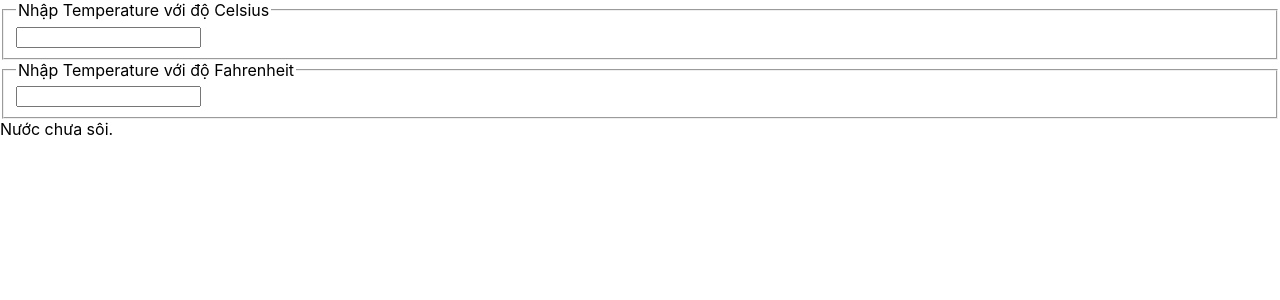
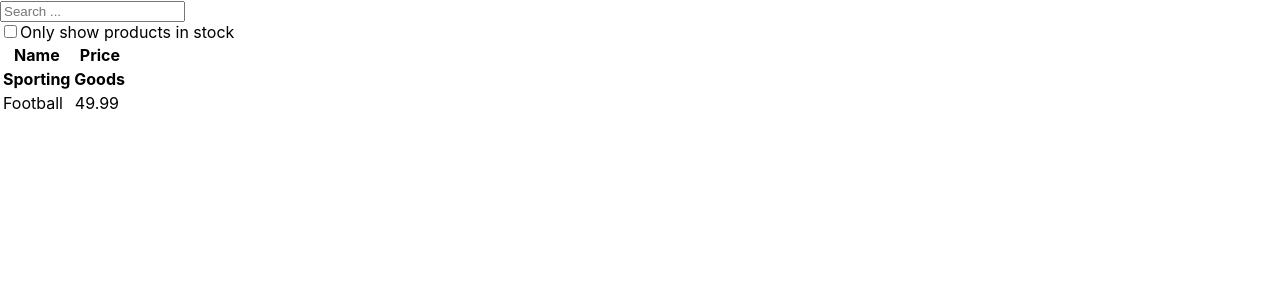
Before and after one commit to gialongchuai/react, a React (Create React App) app: page / in a window 1280 px wide. Shown: the top 300 px of the page. Built offline with nearby package versions, Linux system fonts and the light colour scheme.

Commit message:
luoi bieng

```diff
--- a/src/index.js
+++ b/src/index.js
@@ -4,12 +4,13 @@ import './index.css';
 import App from './App';
 import reportWebVitals from './reportWebVitals';
 import Calculator from './calculator/Calculator';
+import FilterableProductTable from './product/FilterableProductTable';
 
 const h1 = <h1>Hello world!</h1>
 
 const root = ReactDOM.createRoot(document.getElementById('root'));
 root.render(
-  <Calculator />
+  <FilterableProductTable />
 );
 
 // If you want to start measuring performance in your app, pass a function
--- /dev/null
+++ b/src/product/FilterableProductTable.jsx
@@ -0,0 +1,88 @@
+import React, { Component } from "react";
+
+const productList = [
+  {
+    "category": "Sporting Goods",
+    "price": "$49.99",
+    "stocked": true,
+    "name": "Football"
+  },
+  {
+    "category": "Sporting Goods",
+    "price": "$9.99",
+    "stocked": true,
+    "name": "Baseball"
+  },
+  {
+    "category": "Sporting Goods",
+    "price": "$29.99",
+    "stocked": false,
+    "name": "Basketball"
+  },
+  {
+    "category": "Electronics",
+    "price": "$99.99",
+    "stocked": true,
+    "name": "iPod Touch"
+  },
+  {
+    "category": "Electronics",
+    "price": "$399.99",
+    "stocked": false,
+    "name": "iPhone 5"
+  },
+  {
+    "category": "Electronics",
+    "price": "$199.99",
+    "stocked": true,
+    "name": "Nexus 7"
+  }
+]
+
+const category = new Map();
+productList.forEach((product) => {
+    if(!category.has(product.category)) {
+       category.set(product.category, []);
+    }
+
+    category[product.category] = {
+        name: product.name,
+        price: product.price
+    }
+} );
+category.forEach(()=> console.log(category.keys))
+
+
+export default class FilterableProductTable extends Component {
+  render() {
+    return (
+      <div>
+        <form action="">
+          <input type="text" name="" id="" placeholder="Search ..." />
+          <div>
+            <input type="checkbox" name="" id="" />
+            Only show products in stock
+          </div>
+
+          <table>
+            <thead>
+              <tr>
+                <th>Name</th>
+                <th>Price</th>
+              </tr>
+            </thead>
+            <tbody>
+              <tr>
+                <th colSpan={2}>Sporting Goods</th>
+              </tr>
+              <tr>
+                <td>Football</td>
+                <td>49.99</td>
+              </tr>
+            </tbody>
+          </table>
+        </form>
+      </div>
+    );
+  }
+}
```
Also changed, not shown: src/product/ProductCategoryRow.jsx (added), src/product/ProductRow.jsx (added), src/product/ProductTable.jsx (added), src/product/SearchBar.jsx (added), 1 other file (tests, documents, lock files or other folders).
